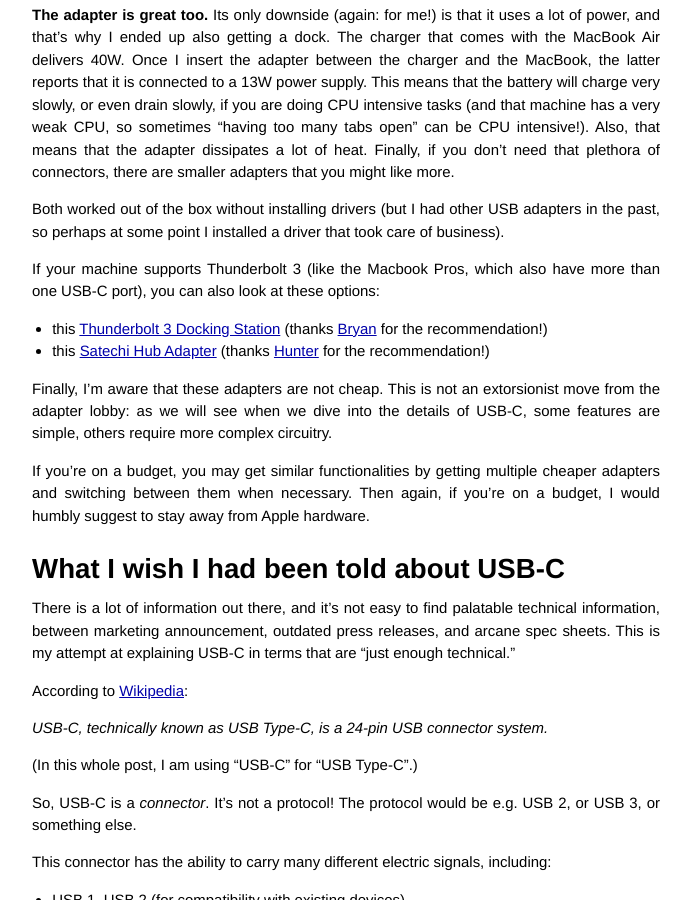
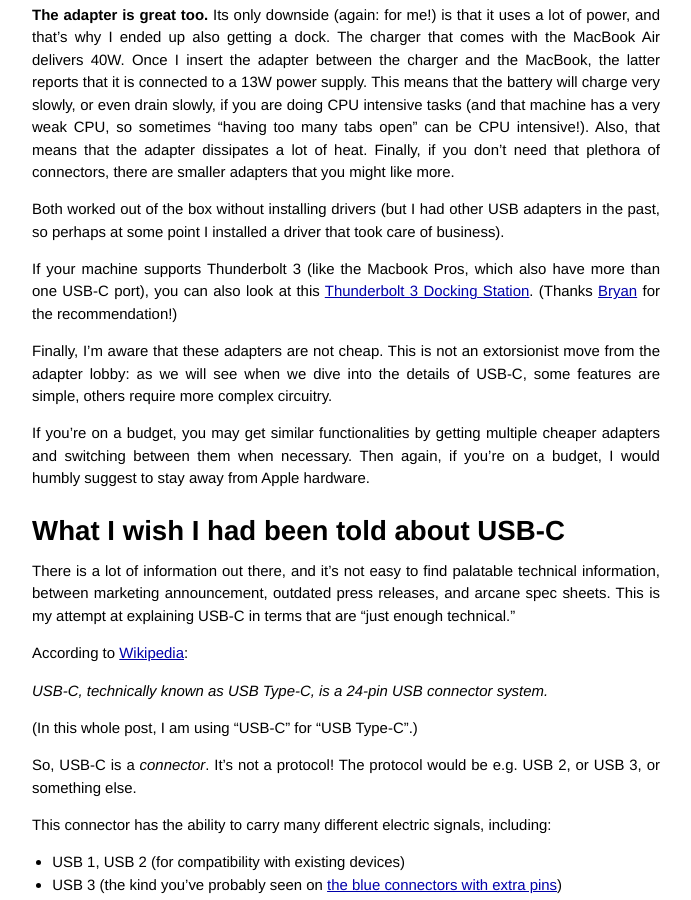
Before and after one commit to jpetazzo/jpetazzo.github.io, a Jekyll site: the page built from _posts/2017-12-16-usb-c-redux.md, in a window 1280 px wide and 900 px high, scrolled down 638 px. Shown: the whole window, without its empty margins (294-985 px from the left). Built offline with Jekyll 4.4.1, drawn with Linux system fonts in a browser that asks for light colours; comment, search, counter and statistics services are not loaded.

Commit message:
Remove Satechi hub; as it is wobbly

```diff
--- a/_posts/2017-12-16-usb-c-redux.md
+++ b/_posts/2017-12-16-usb-c-redux.md
@@ -51,14 +51,9 @@
 
 If your machine supports Thunderbolt 3 (like the Macbook Pros,
 which also have more than one USB-C port), you can also look
-at these options:
-
-- this [Thunderbolt 3 Docking Station](https://www.amazon.com/gp/product/B073JDZGKK/)
-  (thanks [Bryan](https://twitter.com/bryanl/status/949005817763844102)
-  for the recommendation!)
-- this [Satechi Hub Adapter](https://www.amazon.com/gp/product/B06XS5CWDG/)
-  (thanks [Hunter](https://twitter.com/twobree/status/949002776612352005)
-  for the recommendation!)
+at this [Thunderbolt 3 Docking Station](https://www.amazon.com/gp/product/B073JDZGKK/).
+(Thanks [Bryan](https://twitter.com/bryanl/status/949005817763844102)
+for the recommendation!)
 
 Finally, I'm aware that these adapters are not cheap.
 This is not an extorsionist move from the adapter lobby:
```
